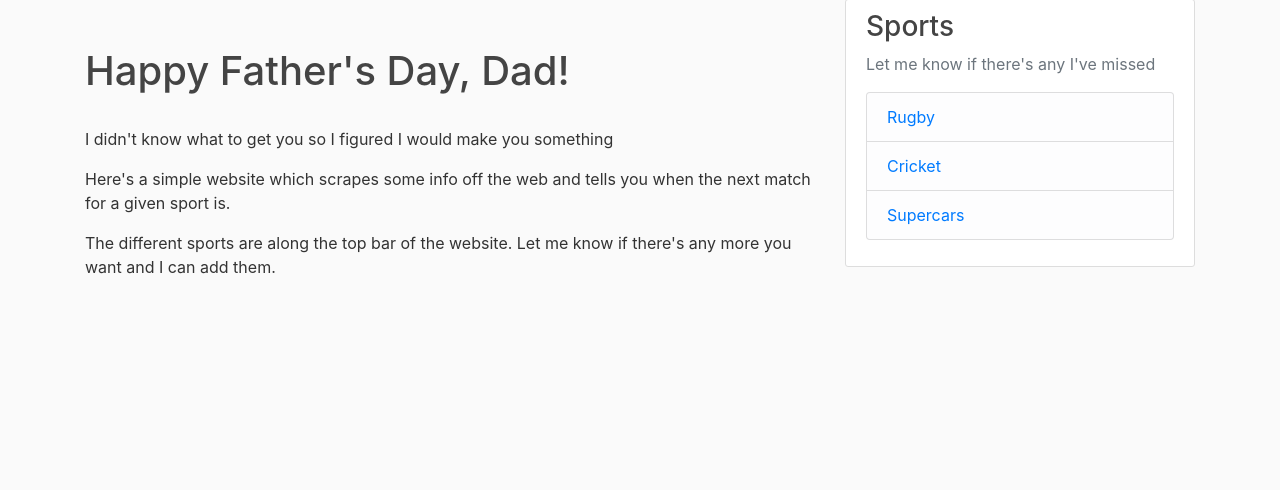
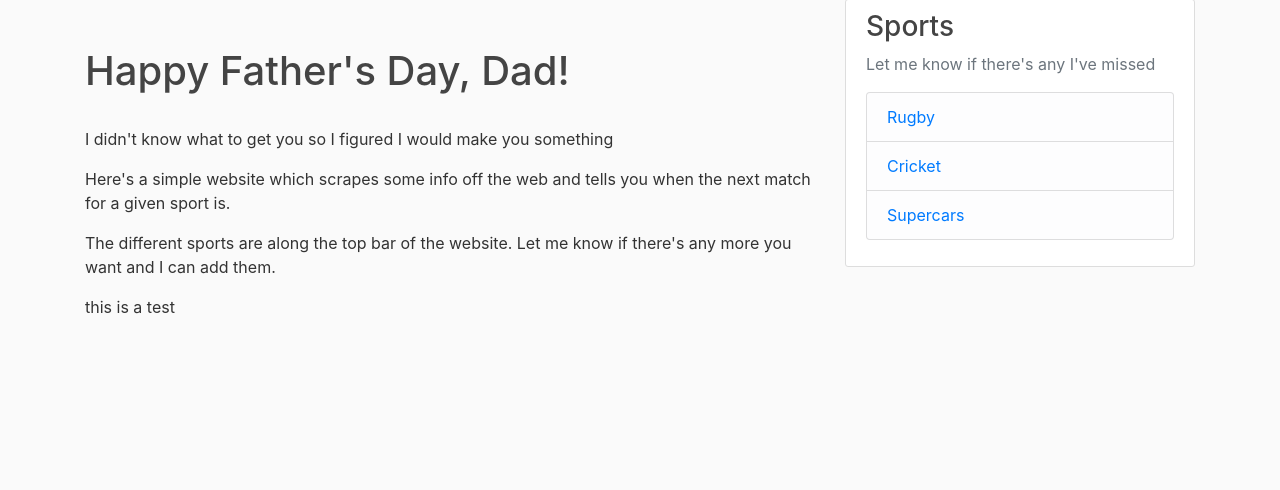
Before and after one commit to jamesdmeldrum/fathersday, a Django app: page / in a window 1280 px wide. Shown: the part 81-571 px from the top of the page. Run offline with Django 3.2, Linux system fonts and the light colour scheme; parts of the project's set-up code (start-up, migrations or seed data) failed here and were passed over; some libraries are stand-ins or nearby versions.

Commit message:
test change

```diff
--- a/django_project/sports/templates/sports/base.html
+++ b/django_project/sports/templates/sports/base.html
@@ -37,7 +37,7 @@
       <div class="row">
         <div class="col-md-8">
           <br><br>
-          {% block content %}{% endblock %}
+          {% block content %}{% endblock %} this is a test
         </div>
         <div class="col-md-4">
           <div class="content-section">
```
